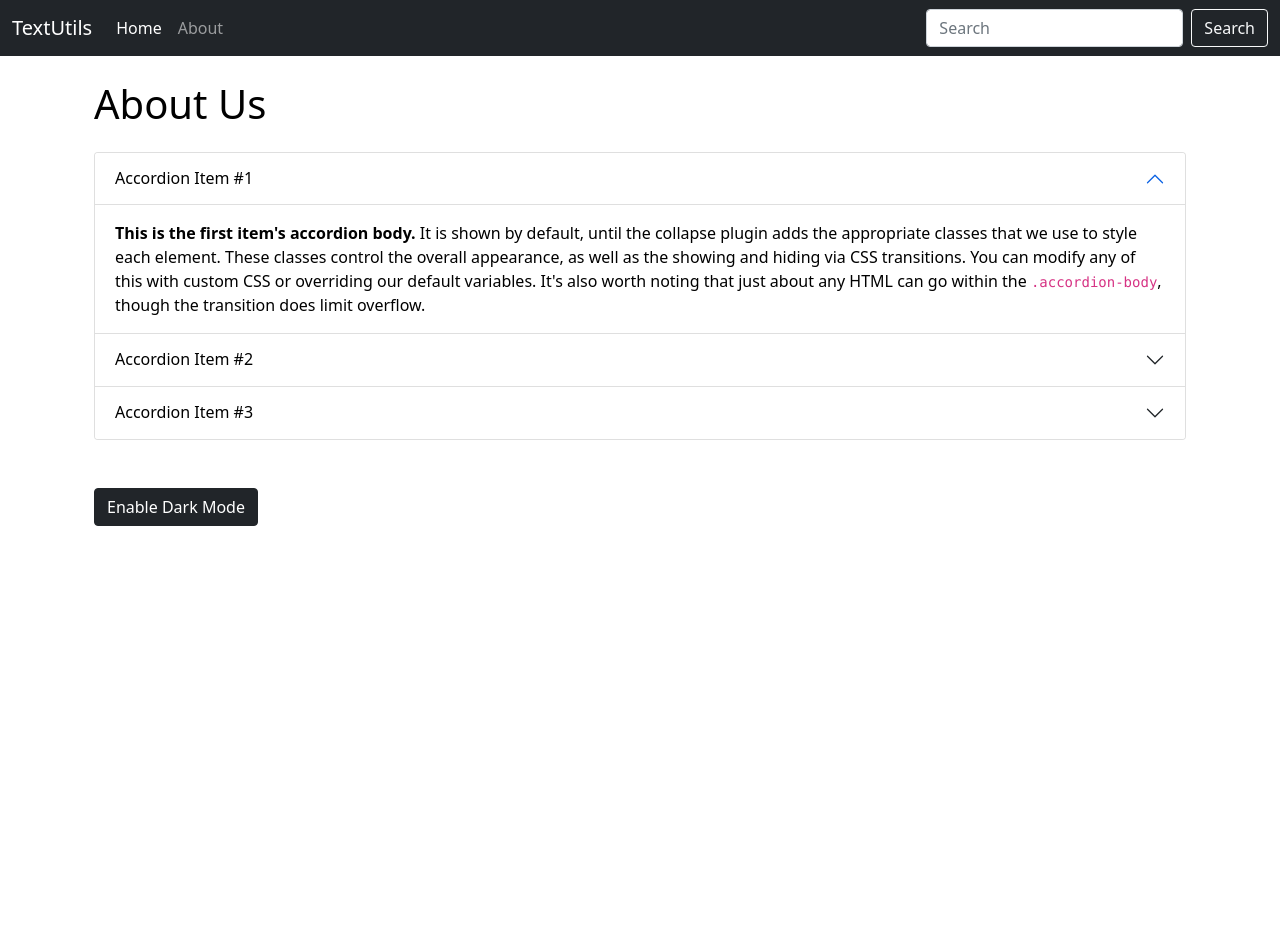
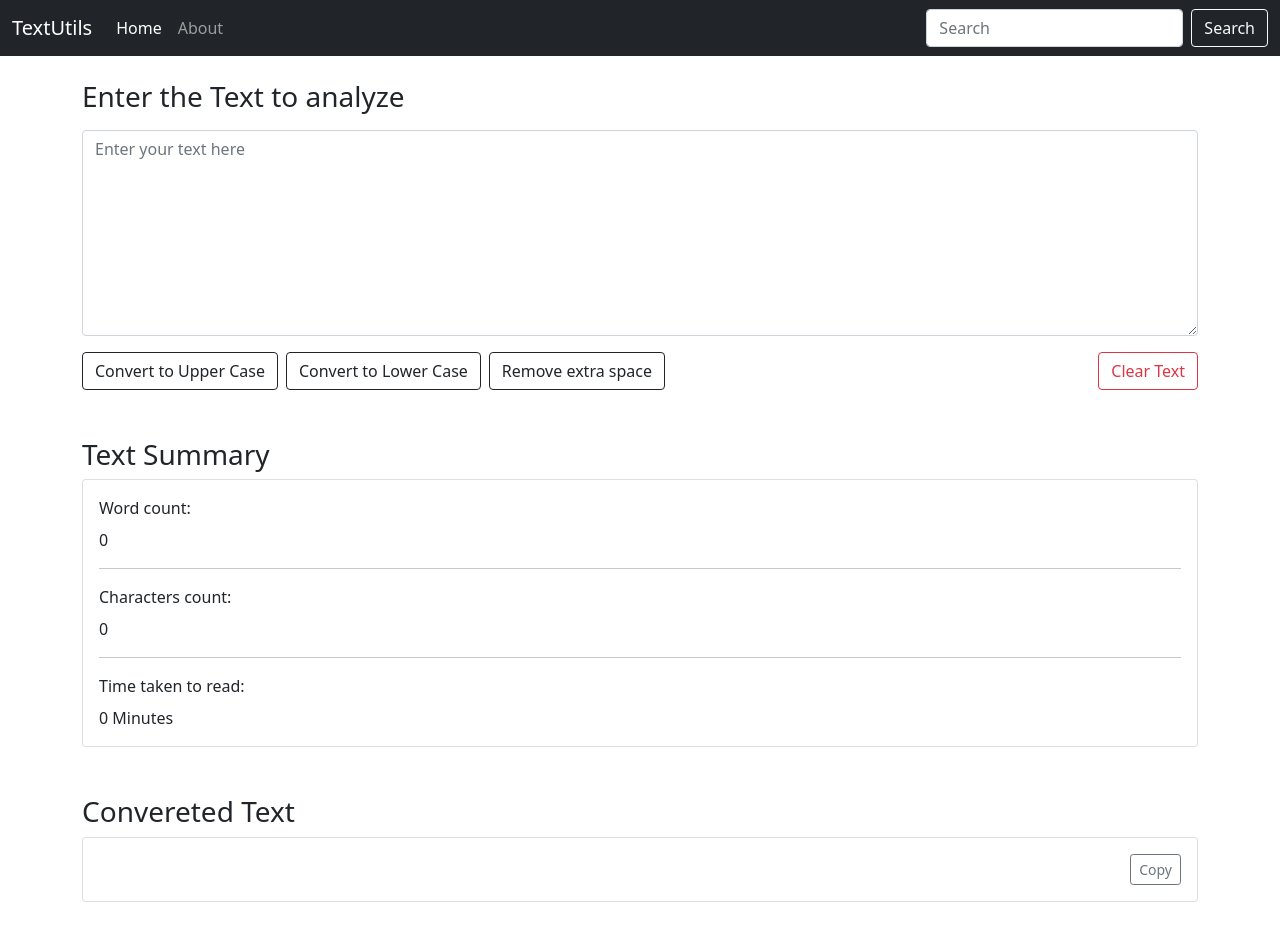
Before and after one commit to krishbhk/text-utils, a React (Create React App) app: page / in a window 1280 px wide. Before the commit the page ends 800 px from the top, so only its background shows below. Built offline with nearby package versions, Linux system fonts and the light colour scheme.

Commit message:
added new function

```diff
--- a/src/App.js
+++ b/src/App.js
@@ -1,17 +1,17 @@
 // import logo from './logo.svg';
 // import './App.css';
 
-import About from "./Components/About";
+// import About from "./Components/About";
 import Navbar from "./Components/Navbar";
-// import TextForm from "./Components/TextForm";
+import TextForm from "./Components/TextForm";
 
 function App() {
   return (
   <div>
     <Navbar title='TextUtils' />
     <div className="container my-4">
-    {/* <TextForm heading="Enter the Text to analyze"/> */}
-    <About />
+    <TextForm heading="Enter the Text to analyze"/>
+    {/* <About /> */}
     </div>
   </div>
   );
--- a/src/Components/TextForm.jsx
+++ b/src/Components/TextForm.jsx
@@ -27,6 +27,11 @@ export default function TextForm(props) {
         setText(event.target.value);
     }
 
+    let handleExtraSpace = ()=>{
+        let s = text.split(/[ ]+/);
+        setNewText(s.join(" "));
+    }
+
     let handleCopy = ()=>{
         navigator.clipboard.writeText(newText);
     }
@@ -40,6 +45,7 @@ export default function TextForm(props) {
 
         <button className="btn btn-outline-dark me-2" onClick={handleUCClick}>Convert to Upper Case</button>
         <button className="btn btn-outline-dark me-2" onClick={handleLCClick}>Convert to Lower Case</button>
+        <button className="btn btn-outline-dark me-2" onClick={handleExtraSpace}>Remove extra space</button>
         <button className="btn btn-outline-danger float-end" onClick={handleClearClick}> Clear Text </button>
 
         <TextSummary wordCount={text ? text.split(" ").length : 0} characterCount = {text ? text.length : 0} time={text ? 0.004 * text.split(" ").length : 0} />
```
